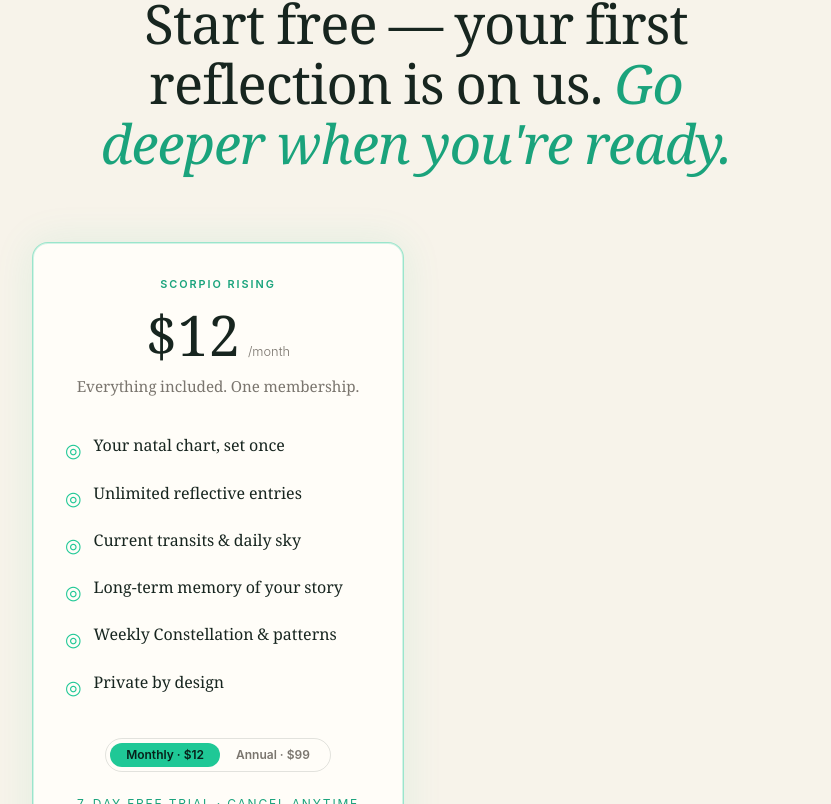
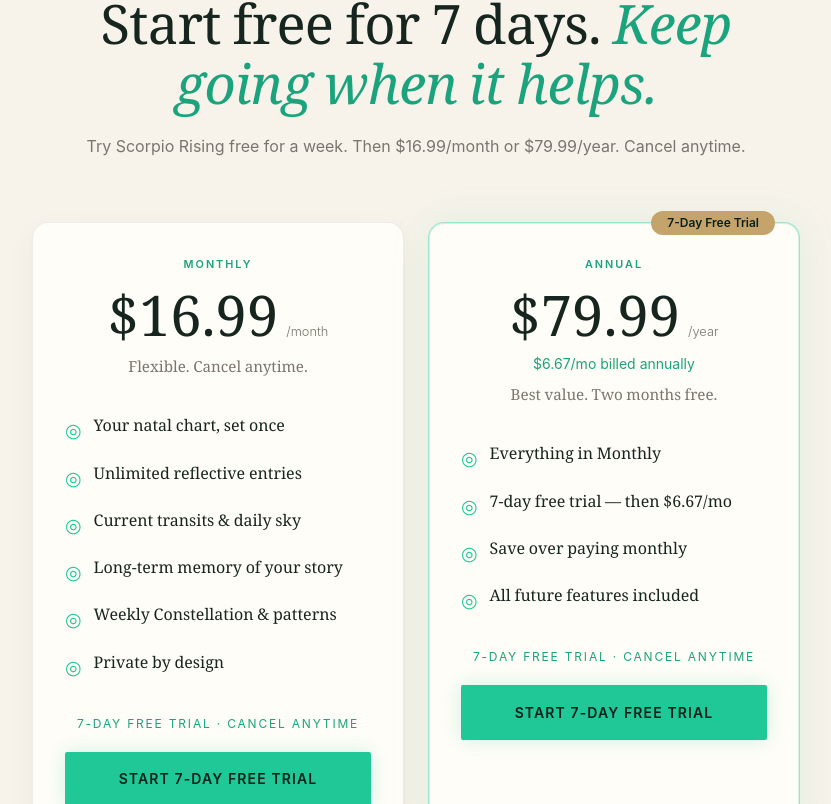
Before and after one commit to JamoutAi/scorpiorising, a Next.js app: page / in a window 1280 px wide. Shown: the part 7956-8760 px from the top of the page, without its empty margins (224-1055 px from the left). Built offline with nearby package versions, Linux system fonts and the light colour scheme; no server answers; a web font is replaced by a local one.

Commit message:
pricing: Calm-style two-plan layout ($16.99/mo + $79.99/yr with $6.67/mo equiv, 7-day trial badge); update monthly Stripe price to price_1U6b60DG0j62nIpyDJMkD7tD in checkout + subscription routes

```diff
--- a/src/app/api/checkout/route.ts
+++ b/src/app/api/checkout/route.ts
@@ -2,8 +2,8 @@
 import Stripe from "stripe";
 
 const PRICES: Record<string, { id: string; annual: boolean }> = {
-  monthly: { id: "price_1U5sUIDG0j62nIpyaesyJnVx", annual: false }, // $12/mo
-  annual: { id: "price_1U5sUZDG0j62nIpytP3oJOGL", annual: true }, // $99/yr
+  monthly: { id: "price_1U6b60DG0j62nIpyDJMkD7tD", annual: false }, // $16.99/mo
+  annual: { id: "price_1U5sUZDG0j62nIpytP3oJOGL", annual: true }, // $79.99/yr
 };
 
 export async function POST(req: NextRequest) {
--- a/src/app/api/subscription/route.ts
+++ b/src/app/api/subscription/route.ts
@@ -3,8 +3,8 @@
 import { createClient } from "@supabase/supabase-js";
 
 const PRICE_TO_PLAN: Record<string, string> = {
-  "price_1U5sUIDG0j62nIpyaesyJnVx": "member", // Monthly — $12/mo
-  "price_1U5sUZDG0j62nIpytP3oJOGL": "member", // Annual — $99/yr
+  "price_1U6b60DG0j62nIpyDJMkD7tD": "member", // Monthly — $16.99/mo
+  "price_1U5sUZDG0j62nIpytP3oJOGL": "member", // Annual — $79.99/yr
 };
 
 export async function GET(req: NextRequest) {
--- a/src/components/Pricing.tsx
+++ b/src/components/Pricing.tsx
@@ -4,7 +4,7 @@
 import { Reveal, StarField, ConstellationThread } from "./Design";
 import { supabase, isSupabaseConfigured } from "@/lib/supabaseClient";
 
-function PlanButton({ billing, className }: { billing: "monthly" | "annual"; className: string }) {
+function PlanButton({ billing, label, className }: { billing: "monthly" | "annual"; label: string; className: string }) {
   const [loading, setLoading] = useState(false);
   const [signedIn, setSignedIn] = useState(false);
   useEffect(() => {
@@ -23,7 +23,6 @@
         userId = data.session?.user.id ?? null;
         email = data.session?.user.email ?? null;
       }
-      // Must be signed in so the webhook can match the plan to this account.
       if (!userId) {
         window.location.href = `/signup?redir=/profile`;
         return;
@@ -46,19 +45,19 @@
   };
   return (
     <button onClick={onClick} className={`mt-2 block w-full text-center ${className}`} disabled={loading}>
-      {loading ? "Redirecting…" : signedIn ? "Become a Member" : "Try Your First Reflection Free"}
+      {loading ? "Redirecting…" : label}
     </button>
   );
 }
 
 const tiers = [
   {
-    name: "Scorpio Rising",
-    monthly: "$12",
-    annual: "$99",
+    name: "Monthly",
+    billing: "monthly" as const,
+    price: "$16.99",
     cadence: "/month",
-    annualCadence: "/year",
-    blurb: "Everything included. One membership.",
+    equiv: null as string | null,
+    blurb: "Flexible. Cancel anytime.",
     features: [
       "Your natal chart, set once",
       "Unlimited reflective entries",
@@ -67,13 +66,28 @@
       "Weekly Constellation & patterns",
       "Private by design",
     ],
-    cta: "Try Your First Reflection Free",
+    highlight: false,
+    badge: null as string | null,
+  },
+  {
+    name: "Annual",
+    billing: "annual" as const,
+    price: "$79.99",
+    cadence: "/year",
+    equiv: "$6.67/mo billed annually",
+    blurb: "Best value. Two months free.",
+    features: [
+      "Everything in Monthly",
+      "7-day free trial — then $6.67/mo",
+      "Save over paying monthly",
+      "All future features included",
+    ],
     highlight: true,
+    badge: "7-Day Free Trial",
   },
 ];
 
 export function Pricing() {
-  const [billing, setBilling] = useState<"monthly" | "annual">("monthly");
   return (
     <section
       id="pricing"
@@ -109,9 +123,12 @@
               color: "#17251f",
             }}
           >
-            Start free — your first reflection is on us.{" "}
-            <em style={{ fontStyle: "italic", color: "#1aa37c" }}>Go deeper when you're ready.</em>
+            Start free for 7 days.{" "}
+            <em style={{ fontStyle: "italic", color: "#1aa37c" }}>Keep going when it helps.</em>
           </h2>
+          <p className="reveal mt-4 text-base" style={{ color: "#7a756e" }}>
+            Try Scorpio Rising free for a week. Then $16.99/month or $79.99/year. Cancel anytime.
+          </p>
         </div>
 
         <div className="mx-auto grid max-w-3xl gap-6 md:grid-cols-2">
@@ -128,6 +145,14 @@
                     : undefined
                 }
               >
+                {t.badge && (
+                  <span
+                    className="absolute -top-3 right-6 rounded-full px-4 py-1 text-xs font-semibold"
+                    style={{ background: "#c5a46b", color: "#08201a" }}
+                  >
+                    {t.badge}
+                  </span>
+                )}
                 <div
                   style={{
                     fontFamily: "var(--font-sans), sans-serif",
@@ -151,7 +176,7 @@
                     marginBottom: "0.5rem",
                   }}
                 >
-                  {billing === "annual" ? t.annual : t.monthly}
+                  {t.price}
                   <span
                     style={{
                       fontFamily: "var(--font-sans), sans-serif",
@@ -161,9 +186,12 @@
                       marginLeft: "0.5rem",
                     }}
                   >
-                    {billing === "annual" ? t.annualCadence : t.cadence}
+                    {t.cadence}
                   </span>
                 </div>
+                {t.equiv && (
+                  <p className="mb-2 text-sm" style={{ color: "#1aa37c" }}>{t.equiv}</p>
+                )}
                 <p
                   style={{
                     fontFamily: "var(--font-display), serif",
@@ -184,26 +212,14 @@
                     </li>
                   ))}
                 </ul>
-                <div className="mb-6 inline-flex rounded-full border p-1" style={{ borderColor: "rgba(23,37,31,0.12)", fontFamily: "var(--font-sans), sans-serif" }}>
-                  <button
-                    onClick={() => setBilling("monthly")}
-                    className="rounded-full px-4 py-1 text-xs font-semibold transition"
-                    style={billing === "monthly" ? { background: "#1fc896", color: "#072019" } : { color: "#7a756e" }}
-                  >
-                    Monthly · $12
-                  </button>
-                  <button
-                    onClick={() => setBilling("annual")}
-                    className="rounded-full px-4 py-1 text-xs font-semibold transition"
-                    style={billing === "annual" ? { background: "#1fc896", color: "#072019" } : { color: "#7a756e" }}
-                  >
-                    Annual · $99
-                  </button>
-                </div>
                 <p className="mb-5 text-xs uppercase tracking-[0.15em]" style={{ color: "#1aa37c" }}>
                   7-day free trial · cancel anytime
                 </p>
-                <PlanButton billing={billing} className="btn-phosphor" />
+                <PlanButton
+                  billing={t.billing}
+                  label={t.highlight ? "Start 7-Day Free Trial" : "Start 7-Day Free Trial"}
+                  className="btn-phosphor"
+                />
               </div>
             </Reveal>
           ))}
```
